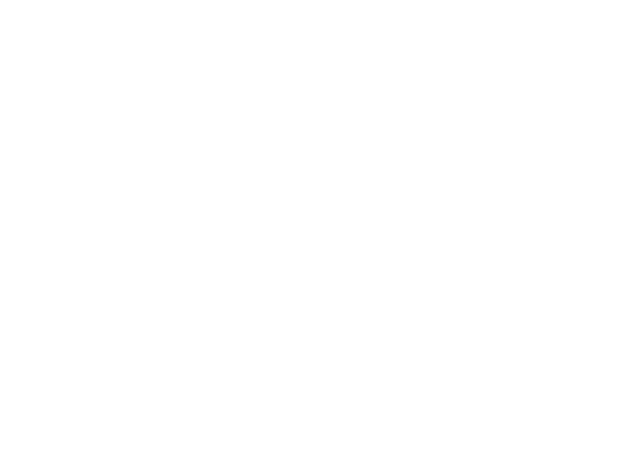
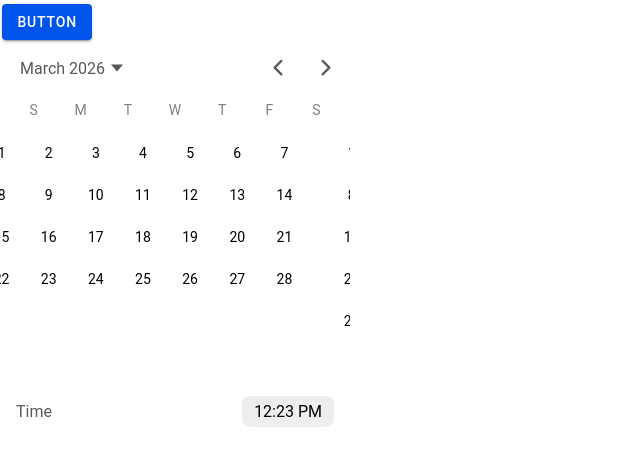
Before and after one commit to Yevhen2mc2/fusion-client, a React (Vite) app: page / in a window 1280 px wide. Shown: the top 466 px of the page, without its empty margins (0-640 px from the left). Built offline with nearby package versions, Linux system fonts and the light colour scheme.

Commit message:
add ionic and capacitor

```diff
--- a/src/App.tsx
+++ b/src/App.tsx
@@ -1,5 +1,22 @@
+import { IonButton, IonDatetime, setupIonicReact } from '@ionic/react';
+
+/* Core CSS required for Ionic components to work properly */
+import '@ionic/react/css/core.css';
+
+/* Basic CSS for apps built with Ionic */
+import '@ionic/react/css/normalize.css';
+import '@ionic/react/css/structure.css';
+import '@ionic/react/css/typography.css';
+
+setupIonicReact();
+
 function App() {
-  return <></>;
+  return (
+    <>
+      <IonButton>Button</IonButton>
+      <IonDatetime></IonDatetime>
+    </>
+  );
 }
 
 export default App;
--- a/src/index.css
+++ /dev/null
@@ -1,9 +0,0 @@
-*,
-*::before,
-*::after {
-  box-sizing: border-box;
-}
-
-body {
-  margin: 0;
-}
--- a/src/main.tsx
+++ b/src/main.tsx
@@ -1,6 +1,5 @@
 import { StrictMode } from 'react';
 import { createRoot } from 'react-dom/client';
-import './index.css';
 import App from './App.tsx';
 
 createRoot(document.getElementById('root')!).render(
```
Also changed, not shown: capacitor.config.ts (added, +9 -0 lines), ionic.config.json (added, +7 -0 lines), package.json (+8 -0 lines), 2 other files (tests, documents, lock files or other folders).
